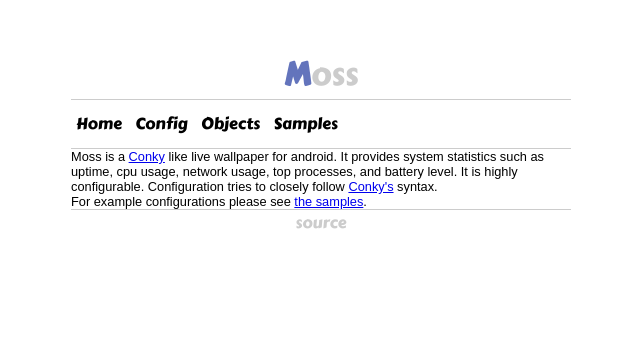
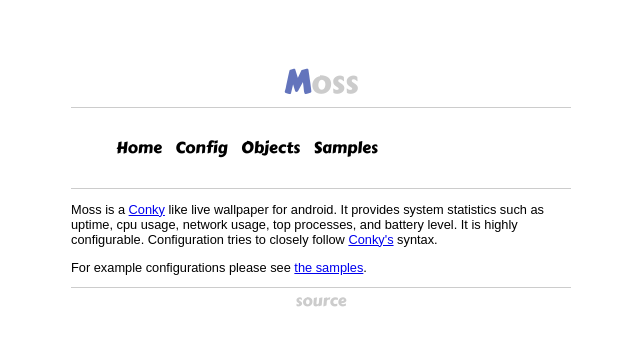
Before and after one commit to teneighty/moss, a Jekyll site: the page built from index.html, in a window 1280 px wide. Shown: the top 346 px of the page, without its empty margins (319-959 px from the left). Built offline with Jekyll 4.4.1, drawn with Linux system fonts in a browser that asks for light colours.

Commit message:
Style tweak for project site

```diff
--- a/css/default.css
+++ b/css/default.css
@@ -1,7 +1,3 @@
-* {
-    margin: 0;
-    padding: 0;
-}
 
 body {
     padding: 50px;
--- a/index.html
+++ b/index.html
@@ -3,14 +3,14 @@
 title: Moss
 ---
 
-<div>
+<p>
 Moss is a <a href="http://http://conky.sourceforge.net/">Conky</a> like live
 wallpaper for android. It provides system statistics such as uptime, cpu usage,
 network usage, top processes, and battery level.  It is highly configurable.
 Configuration tries to closely follow
 <a href="http://http://conky.sourceforge.net/">Conky's</a> syntax.
-</div>
+</p>
 
-<div>
+<p>
 For example configurations please see <a href="samples.html">the samples</a>.
-</div>
+</p>
```
